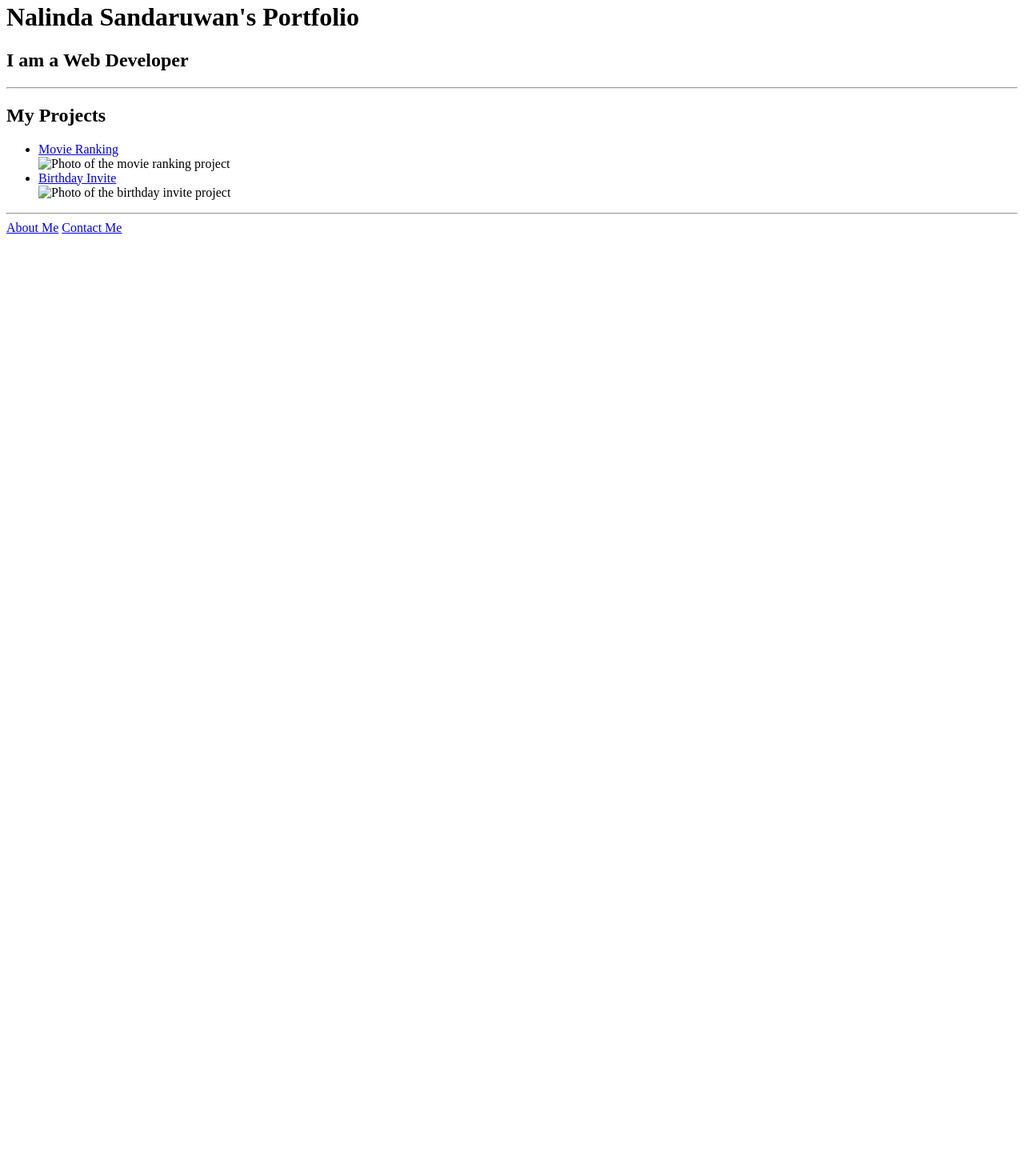
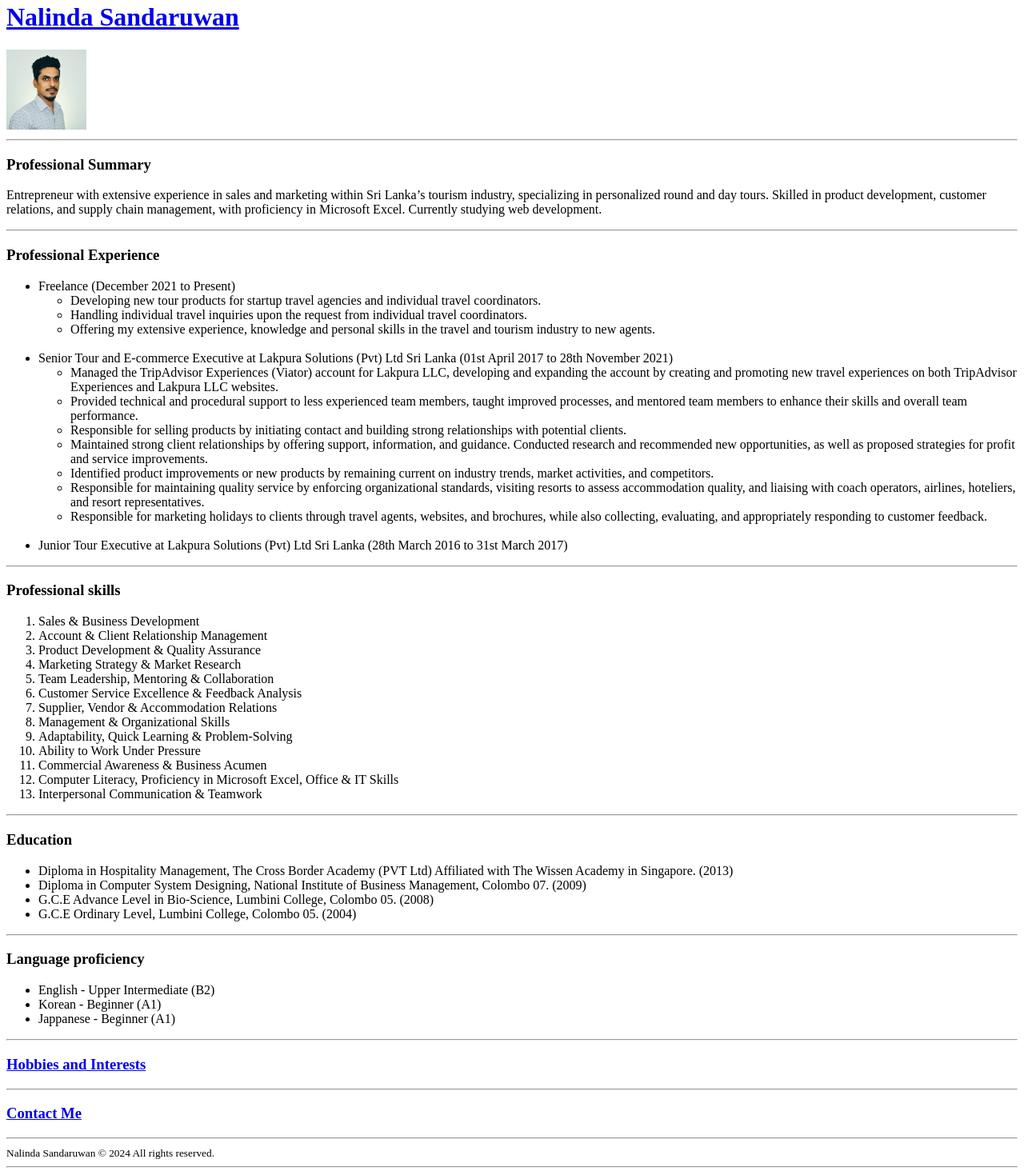
Before and after one commit to NalindaCS/html-portfolio, a plain HTML site: page index.html in a window 1280 px wide. Shown: the part 18-1482 px from the top of the page at 80% size. Before the commit the page ends 800 px from the top, so only its background shows below. Drawn offline with Linux system fonts and the light colour scheme.

Commit message:
Add files via upload

```diff
--- a/index.html
+++ b/index.html
@@ -1,41 +1,83 @@
-<!-- TODO 1: Create the HTML Boilerplate -->
 <!DOCTYPE html>
 <html lang="en">
 <head>
     <meta charset="UTF-8">
-    <title>Nalinda's Portfolio</title>
+    <title>My Portfolio</title>
 </head>
 <body>
-    <h1>Nalinda Sandaruwan's Portfolio</h1>
-    <h2>I am a Web Developer</h2>
+    <a href="./public/about-me.html"><h1>Nalinda Sandaruwan</h1></a>
+    <img src="./assets/images/profile-image-1.jpg" height="100" alt="profile image of Mr. Nalinda Sandaruwan" />
     <hr />
+    <h3>Professional Summary</h3>
+    <p>Entrepreneur with extensive experience in sales and marketing within Sri Lanka’s tourism industry, specializing in personalized round and day tours. Skilled in product development, customer relations, and supply chain management, with proficiency in Microsoft Excel. Currently studying web development.</p>
+    <hr />
+    <h3>Professional Experience</h3>
+        <ul>
+            <li>Freelance (December 2021 to Present)</li>
+                <ul>
+                     <li>Developing new tour products for startup travel agencies and individual travel
+                    coordinators.</li>
+                    <li>Handling individual travel inquiries upon the request from individual travel coordinators.</li>
+                    <li>Offering my extensive experience, knowledge and personal skills in the travel and tourism
+                    industry to new agents.</li>
+                 </ul>
+            <br />
+            <li>Senior Tour and E-commerce Executive at Lakpura Solutions (Pvt) Ltd Sri Lanka (01st April 2017 to 28th November 2021)</li>
 
-    <h2>My Projects</h2>
-        <ul>
-            <li>
-                <a href="./public/movie-ranking.html">Movie Ranking</a>
-            </li>
-                <img src="./assets/images/movie-ranking.png"  height= "200" alt="Photo of the movie ranking project"/>
-            <li>
-                <a href="./public/birthday-invite.html">Birthday Invite</a>
-            </li>
-                <img src="./assets/images/my-birthday.png" height= "200" alt="Photo of the birthday invite project"/>
+                 <ul>
+                    <li>Managed the TripAdvisor Experiences (Viator) account for Lakpura LLC, developing and expanding the account by creating and promoting new travel experiences on both TripAdvisor Experiences and Lakpura LLC websites.</li>
+                    <li>Provided technical and procedural support to less experienced team members, taught improved processes, and mentored team members to enhance their skills and overall team performance.</li>
+                    <li>Responsible for selling products by initiating contact and building strong relationships with potential clients.</li>
+                    <li>Maintained strong client relationships by offering support, information, and guidance. Conducted research and recommended new opportunities, as well as proposed strategies for profit and service improvements.</li>
+                    <li>Identified product improvements or new products by remaining current on industry trends, market activities, and competitors.</li>
+                    <li>Responsible for maintaining quality service by enforcing organizational standards, visiting resorts to assess accommodation quality, and liaising with coach operators, airlines, hoteliers, and resort representatives.</li>
+                    <li>Responsible for marketing holidays to clients through travel agents, websites, and brochures, while also collecting, evaluating, and appropriately responding to customer feedback.</li>
+                 </ul>
+            <br />
+            <li>Junior Tour Executive at Lakpura Solutions (Pvt) Ltd Sri Lanka (28th March 2016 to 31st March 2017)</li>
         </ul>
     <hr />
-    <a href="./public/about.html">About Me</a>
-    <a href="./public/contact.html">Contact Me</a>
+    <h3>Professional skills</h3>
+        <ol>
+            <li>Sales & Business Development</li>
+            <li>Account & Client Relationship Management</li>
+            <li>Product Development & Quality Assurance</li>
+            <li>Marketing Strategy & Market Research</li>
+            <li>Team Leadership, Mentoring & Collaboration</li>
+            <li>Customer Service Excellence & Feedback Analysis</li>
+            <li>Supplier, Vendor & Accommodation Relations</li>
+            <li>Management & Organizational Skills</li>
+            <li>Adaptability, Quick Learning & Problem-Solving</li>
+            <li>Ability to Work Under Pressure</li>
+            <li>Commercial Awareness & Business Acumen</li>
+            <li>Computer Literacy, Proficiency in Microsoft Excel, Office & IT Skills</li>
+            <li>Interpersonal Communication & Teamwork</li>
+        </ol>
+    <hr />
+    <h3>Education</h3>
+        <ul>
+            <li>Diploma in Hospitality Management, The Cross Border Academy (PVT Ltd) Affiliated with The Wissen Academy in Singapore. (2013)</li>
+            <li>Diploma in Computer System Designing, National Institute of Business Management, Colombo 07. (2009)</li>
+            <li>G.C.E Advance Level in Bio-Science, Lumbini College, Colombo 05. (2008)</li>
+            <li>G.C.E Ordinary Level, Lumbini College, Colombo 05. (2004)</li>
+        </ul>
+    <hr />
+    <h3>Language proficiency</h3>
+        <ul>
+            <li>English - Upper Intermediate (B2)</li>
+            <li>Korean - Beginner (A1)</li>
+            <li>Jappanese - Beginner (A1)</li>
+        </ul>
+    <hr />
+    <a href="./public/hobbies-and-interests.html"><h3>Hobbies and Interests</h3></a>
+    <hr />
+    <a href="./public/contact-me.html"><h3>Contact Me</h3></a>
+    <hr />
+    <footer>
+        <small>
+            Nalinda Sandaruwan &#169; 2024 All rights reserved.
+        </small>
+    </footer>
+    <hr />
 </body>
 </html>
-<!-- TODO 2: Add Your previous projects' HTML into the public folder -->
-
-<!-- TODO 3: Take screenshots of your project previews and add the images to the images folder -->
-
-<!-- TODO 4: Add titles/subtitles etc. -->
-
-<!-- TODO 5: Add a link to the project pages -->
-
-<!-- TODO 6: Add images to show the project previews
-HINT for TODO 6: You can use the height attribute set to 200 to make the image smaller:
-https://developer.mozilla.org/en-US/docs/Web/HTML/Element/img#attr-height -->
-
-<!-- TODO 7: Add the Contact Me and About Me page links -->
```
Also changed, not shown: public/about-me.html (added, +14 -0 lines), public/contact-me.html (added, +17 -0 lines), public/hobbies-and-interests.html (added, +22 -0 lines), assets/images/profile-image-1.jpg (added), assets/images/profile-image-2.jpg (added).
